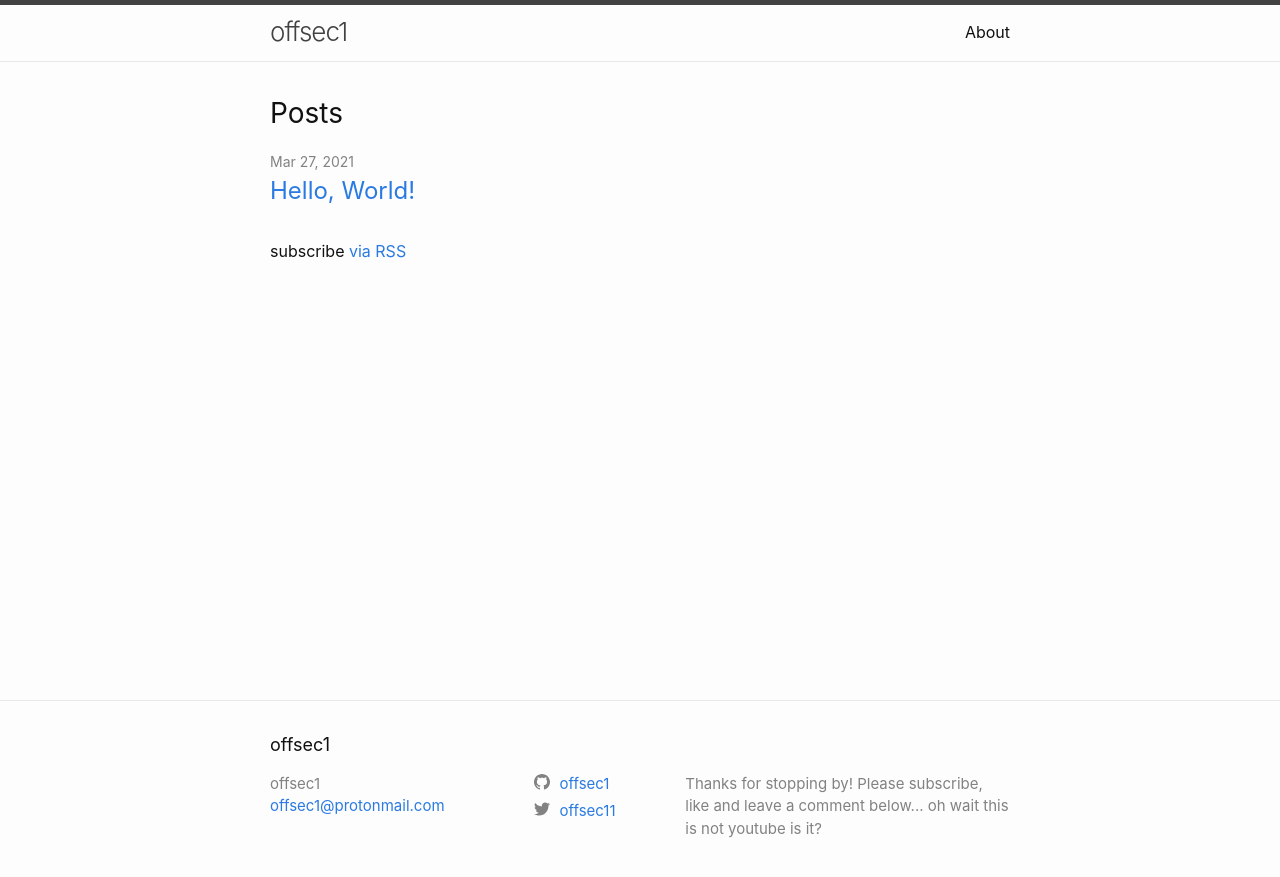
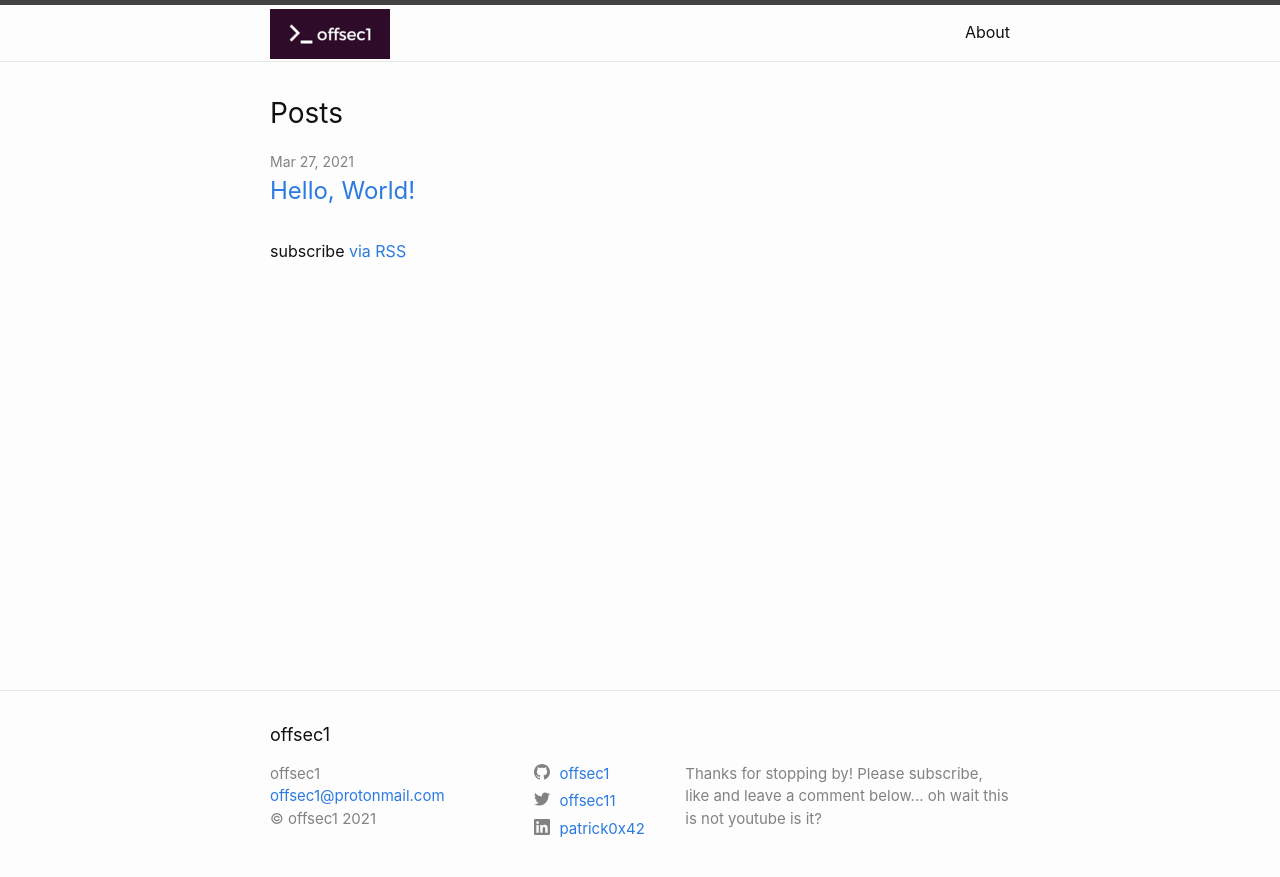
Before and after one commit to offsec1/offsec1.github.io, a Jekyll site: the page built from index.markdown, in a window 1280 px wide. Shown: the top 877 px of the page. Built offline with Jekyll 4.4.1, drawn with Linux system fonts in a browser that asks for light colours.

Commit message:
added logo support and changed some social media stuff

```diff
--- a/_config.yml
+++ b/_config.yml
@@ -26,6 +26,12 @@ baseurl: "" # the subpath of your site, e.g. /blog
 url: "" # the base hostname & protocol for your site, e.g. http://example.com
 twitter_username: offsec11
 github_username:  offsec1
+linkedin_username: patrick0x42
+author: offsec1
+
+# Custom fields go here
+copyright: offsec1
+logo: /assets/images/logo.png
 
 # Build settings
 # removed minima so we can overwrite it using a regular theme
--- a/_includes/footer.html
+++ b/_includes/footer.html
@@ -18,6 +18,9 @@
             {%- if site.email -%}
             <li><a class="u-email" href="mailto:{{ site.email }}">{{ site.email }}</a></li>
             {%- endif -%}
+          {%- if site.copyright -%}
+          <li>&copy; {{ site.copyright }} {{ 'now' | date: "%Y" }}</li>
+          {%- endif -%}
         </ul>
       </div>
 
--- a/_includes/header.html
+++ b/_includes/header.html
@@ -3,7 +3,18 @@
   <div class="wrapper">
     {%- assign default_paths = site.pages | map: "path" -%}
     {%- assign page_paths = site.header_pages | default: default_paths -%}
-    <a class="site-title" rel="author" href="{{ "/" | relative_url }}">{{ site.title | escape }}</a>
+    <!--
+      Original code:
+      <a class="site-title" rel="author" href="{{ "/" | relative_url }}">{{ site.title | escape }}</a>
+    --->
+
+    <a class="site-title" rel="author" href="{{ "/" | relative_url }}">
+    {%- if site.logo -%}
+        <img src="{{ site.logo | relative_url }}" alt="{{ site.title | escape }}">
+    {%- else -%}
+        {{ site.title | escape }}
+    {%- endif -%}
+    </a>
 
     {%- if page_paths -%}
       <nav class="site-nav">
--- a/_includes/social.html
+++ b/_includes/social.html
@@ -3,11 +3,11 @@
   {%- if site.facebook_username -%}<li><a href="https://www.facebook.com/{{ site.facebook_username| cgi_escape | escape }}"><svg class="svg-icon"><use xlink:href="{{ '/assets/minima-social-icons.svg#facebook' | relative_url }}"></use></svg> <span class="username">{{ site.facebook_username| escape }}</span></a></li>{%- endif -%}
   {%- if site.flickr_username -%}<li><a href="https://www.flickr.com/photos/{{ site.flickr_username| cgi_escape | escape }}"><svg class="svg-icon"><use xlink:href="{{ '/assets/minima-social-icons.svg#flickr' | relative_url }}"></use></svg> <span class="username">{{ site.flickr_username| escape }}</span></a></li>{%- endif -%}
   {%- if site.github_username -%}<li><a href="https://github.com/{{ site.github_username| cgi_escape | escape }}"><svg class="svg-icon"><use xlink:href="{{ '/assets/minima-social-icons.svg#github' | relative_url }}"></use></svg> <span class="username">{{ site.github_username| escape }}</span></a></li>{%- endif -%}
+  {%- if site.twitter_username -%}<li><a href="https://www.twitter.com/{{ site.twitter_username| cgi_escape | escape }}"><svg class="svg-icon"><use xlink:href="{{ '/assets/minima-social-icons.svg#twitter' | relative_url }}"></use></svg> <span class="username">{{ site.twitter_username| escape }}</span></a></li>{%- endif -%}
   {%- if site.instagram_username -%}<li><a href="https://instagram.com/{{ site.instagram_username| cgi_escape | escape }}"><svg class="svg-icon"><use xlink:href="{{ '/assets/minima-social-icons.svg#instagram' | relative_url }}"></use></svg> <span class="username">{{ site.instagram_username| escape }}</span></a></li>{%- endif -%}
   {%- if site.linkedin_username -%}<li><a href="https://www.linkedin.com/in/{{ site.linkedin_username| cgi_escape | escape }}"><svg class="svg-icon"><use xlink:href="{{ '/assets/minima-social-icons.svg#linkedin' | relative_url }}"></use></svg> <span class="username">{{ site.linkedin_username| escape }}</span></a></li>{%- endif -%}
   {%- if site.pinterest_username -%}<li><a href="https://www.pinterest.com/{{ site.pinterest_username| cgi_escape | escape }}"><svg class="svg-icon"><use xlink:href="{{ '/assets/minima-social-icons.svg#pinterest' | relative_url }}"></use></svg> <span class="username">{{ site.pinterest_username| escape }}</span></a></li>{%- endif -%}
   {%- for mst in site.mastodon -%}{%- if mst.username and mst.instance -%}<li><a href="https://{{ mst.instance| cgi_escape | escape}}/@{{mst.username}}"><svg class="svg-icon"><use xlink:href="{{ '/assets/minima-social-icons.svg#mastodon' | relative_url }}"></use></svg> <span class="username">{{ mst.username|escape }}</span></a></li>{%- endif -%}{%- endfor -%}
-  {%- if site.twitter_username -%}<li><a href="https://www.twitter.com/{{ site.twitter_username| cgi_escape | escape }}"><svg class="svg-icon"><use xlink:href="{{ '/assets/minima-social-icons.svg#twitter' | relative_url }}"></use></svg> <span class="username">{{ site.twitter_username| escape }}</span></a></li>{%- endif -%}
   {%- if site.youtube_username -%}<li><a href="https://youtube.com/{{ site.youtube_username| cgi_escape | escape }}"><svg class="svg-icon"><use xlink:href="{{ '/assets/minima-social-icons.svg#youtube' | relative_url }}"></use></svg> <span class="username">{{ site.youtube_username| escape }}</span></a></li>{%- endif -%}
   {%- if site.googleplus_username -%}<li><a href="https://plus.google.com/{{ site.googleplus_username| escape }}"><svg class="svg-icon"><use xlink:href="{{ '/assets/minima-social-icons.svg#googleplus' | relative_url }}"></use></svg> <span class="username">{{ site.googleplus_username| escape }}</span></a></li>{%- endif -%}
   {%- if site.rss -%}<li><a href="{{ 'feed.xml' | relative_url }}"><svg class="svg-icon"><use xlink:href="{{ '/assets/minima-social-icons.svg#rss' | relative_url }}"></use></svg> <span>{{ site.rss | escape }}</span></a></li>{%- endif -%}
```
Also changed, not shown: assets/images/logo.png (added).
